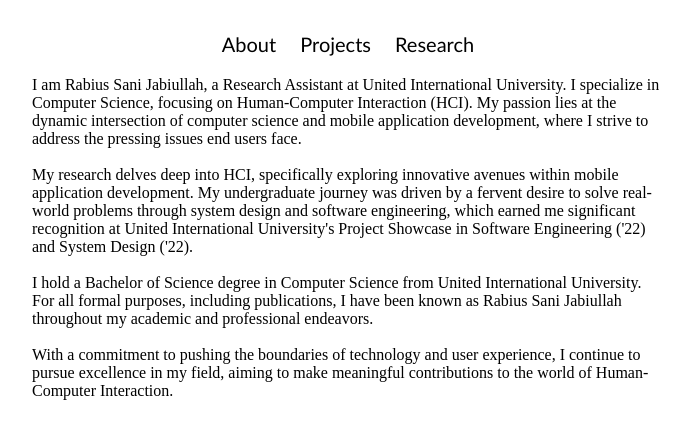
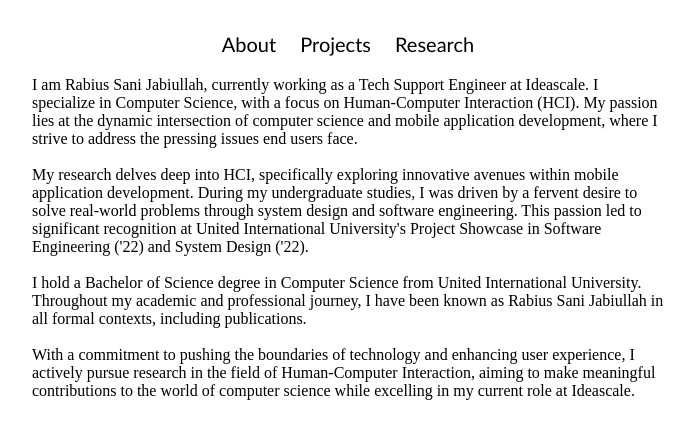
Before and after one commit to Jabiullah/portfolio_jabiullah, a plain HTML site: page index.html in a window 1280 px wide. Shown: the part 185-624 px from the top of the page, without its empty margins (292-986 px from the left). Drawn offline with Linux system fonts and the light colour scheme.

Commit message:
Version 2.0.0 Job status updated

```diff
--- a/index.html
+++ b/index.html
@@ -86,13 +86,15 @@
         <div style="width: 50%; margin: 0 auto; display: block;" id="about-content" class="tab-content">
 
             <p style="margin-top:15.15pt; text-align: left;">
-                I am Rabius Sani Jabiullah, a Research Assistant at United International University. I specialize in Computer Science, focusing on Human-Computer Interaction (HCI). My passion lies at the dynamic intersection of computer science and mobile application development, where I strive to address the pressing issues end users face.
-                <br><br>
-                My research delves deep into HCI, specifically exploring innovative avenues within mobile application development. My undergraduate journey was driven by a fervent desire to solve real-world problems through system design and software engineering, which earned me significant recognition at United International University's Project Showcase in Software Engineering ('22) and System Design ('22).
-                <br><br>
-                I hold a Bachelor of Science degree in Computer Science from United International University. For all formal purposes, including publications, I have been known as Rabius Sani Jabiullah throughout my academic and professional endeavors.
-                <br><br>
-                With a commitment to pushing the boundaries of technology and user experience, I continue to pursue excellence in my field, aiming to make meaningful contributions to the world of Human-Computer Interaction.
+               I am Rabius Sani Jabiullah, currently working as a Tech Support Engineer at Ideascale. I specialize in Computer Science, with a focus on Human-Computer Interaction (HCI). My passion lies at the dynamic intersection of computer science and mobile application development, where I strive to address the pressing issues end users face.
+               <br><br>
+               My research delves deep into HCI, specifically exploring innovative avenues within mobile application development. During my undergraduate studies, I was driven by a fervent desire to solve real-world problems through system design and software engineering. This passion led to significant recognition at United International University's Project Showcase in Software Engineering ('22) and System Design ('22).
+               <br><br>
+               I hold a Bachelor of Science degree in Computer Science from United International University. Throughout my academic and professional journey, I have been known as Rabius Sani Jabiullah in all formal contexts, including publications.
+               <br><br>
+               With a commitment to pushing the boundaries of technology and enhancing user experience, I actively pursue research in the field of Human-Computer Interaction, aiming to make meaningful contributions to the world of computer science while excelling in my current role at Ideascale.
+
+
 
             </p>
 
```
